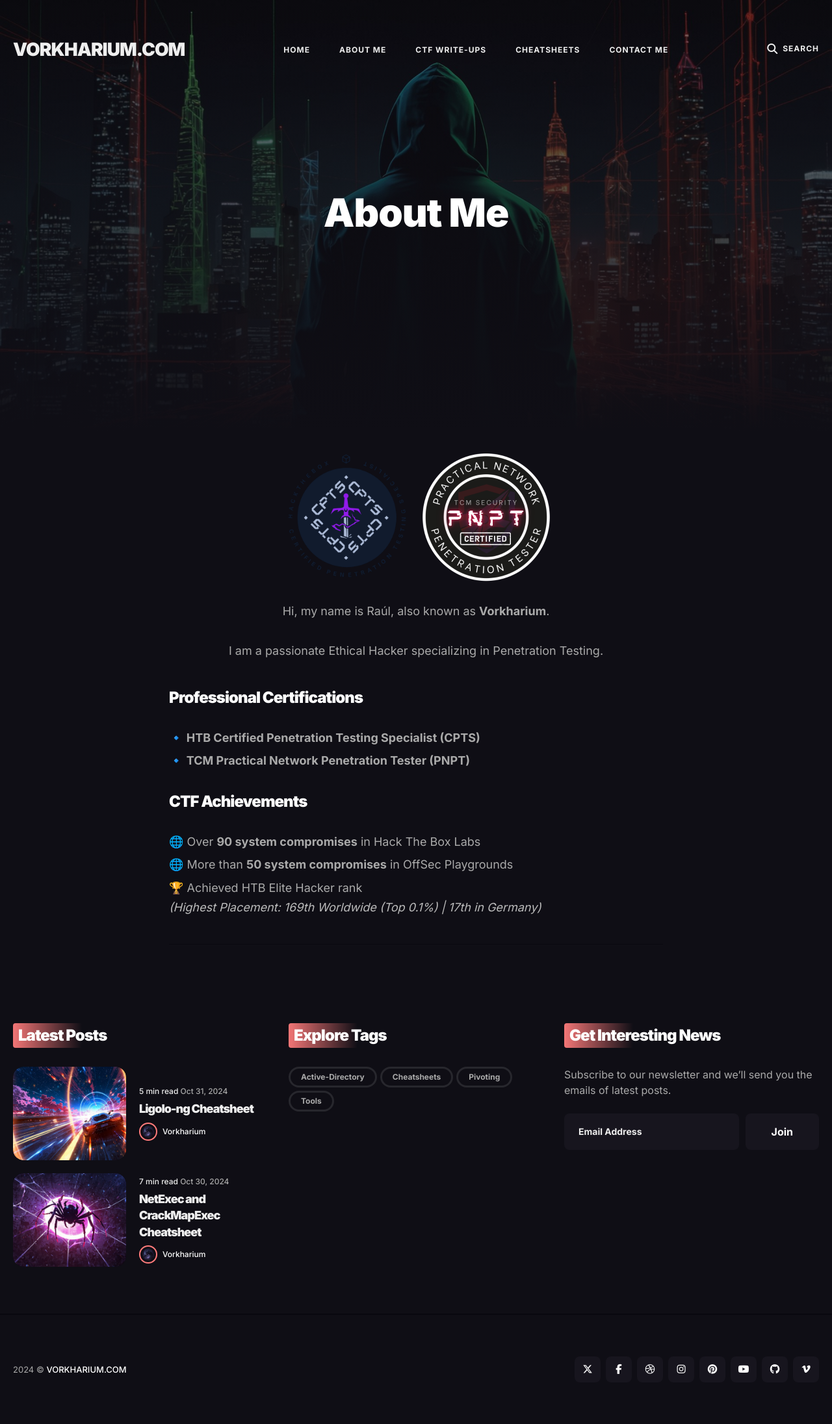
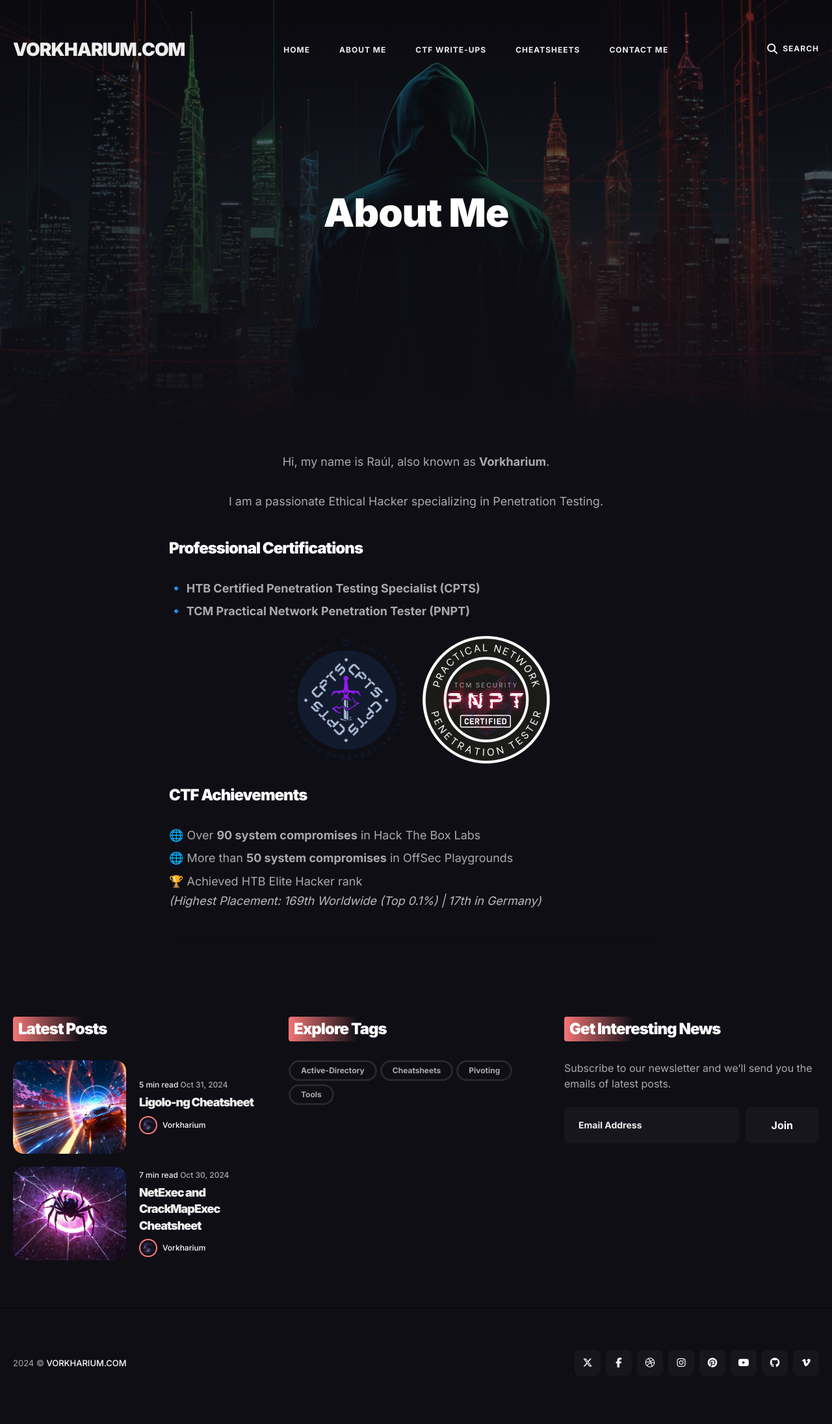
Before and after one commit to Vorkharium/vorkharium.github.io, a Jekyll site: the page built from _pages/about.md, in a window 1280 px wide. Shown: the whole page at 65% size. Built offline with Jekyll 4.4.1, drawn with Linux system fonts in a browser that asks for light colours.

Commit message:
Update about.md

```diff
--- a/_pages/about.md
+++ b/_pages/about.md
@@ -4,11 +4,6 @@
 permalink: /about/
 image: '/images/01.jpg'
 ---
-<div class="gallery-box" style="display: flex; justify-content: center; gap: 15px; margin-top: 20px;">
-  <img src="{{site.baseurl}}/images/CPTS.png" alt="HTB CPTS Certification" style="width: 200px; border-radius: 8px;">
-  <img src="{{site.baseurl}}/images/PNPT.png" alt="PNPT Certification" style="width: 200px; border-radius: 8px;">
-</div>
-
 <div style="text-align: center; margin-top: 30px;">
   <p>Hi, my name is Raúl, also known as <strong>Vorkharium</strong>.</p>
   <p>I am a passionate Ethical Hacker specializing in Penetration Testing.</p>
@@ -20,6 +15,11 @@
     <li style="margin: 5px 0; font-weight: bold;">🔹 HTB Certified Penetration Testing Specialist (CPTS)</li>
     <li style="margin: 5px 0; font-weight: bold;">🔹 TCM Practical Network Penetration Tester (PNPT)</li>
   </ul>
+</div>
+
+<div class="gallery-box" style="display: flex; justify-content: center; gap: 15px; margin-top: 20px;">
+  <img src="{{site.baseurl}}/images/CPTS.png" alt="HTB CPTS Certification" style="width: 200px; border-radius: 8px;">
+  <img src="{{site.baseurl}}/images/PNPT.png" alt="PNPT Certification" style="width: 200px; border-radius: 8px;">
 </div>
 
 <div style="margin-top: 30px;">
```
